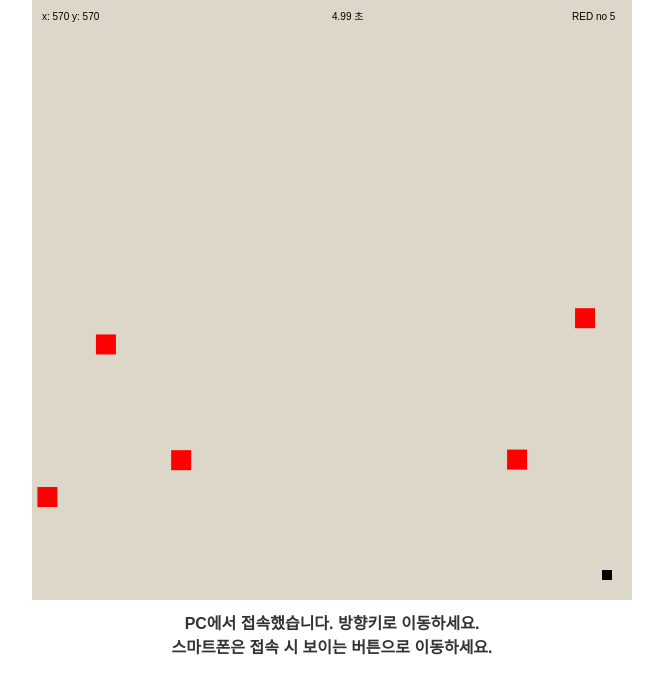
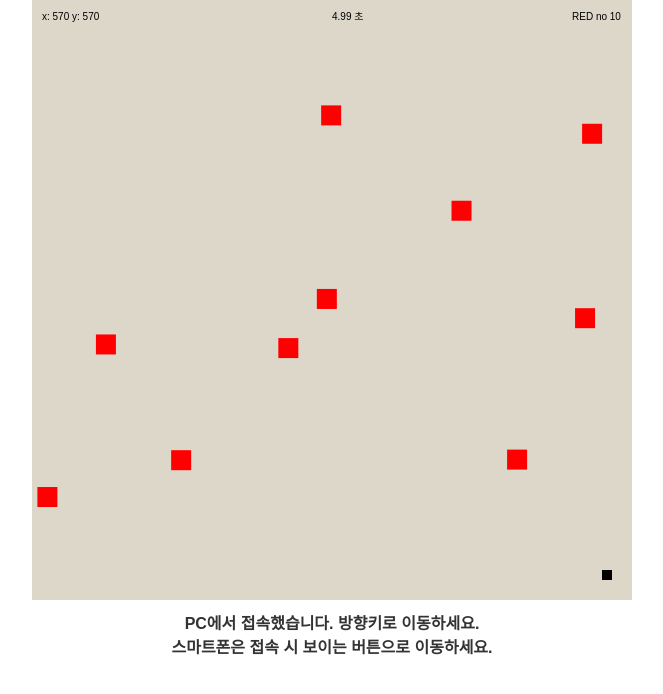
Before and after one commit to kimdongha0816/gitweb, a plain HTML site: page 단원 정리/canvas_js_exam_1_7.html in a window 1280 px wide. Shown: the whole page, without its empty margins (308-971 px from the left). Drawn offline with Linux system fonts and the light colour scheme.

Commit message:
빨간색 사각형 10개

```diff
--- a/단원 정리/canvas_js_exam_1_7.html
+++ b/단원 정리/canvas_js_exam_1_7.html
@@ -122,7 +122,7 @@
         //적 위치
         let enemy = [];
 
-        for(let i = 0; i < 5; i++){
+        for(let i = 0; i < 10; i++){
             enemy[i] = {
                 x: Math.random() * (drawingBoard.width - 20),
                 y: Math.random() * (drawingBoard.height - 20)
@@ -178,12 +178,12 @@
         //적소환 함수
         function enemy1(){
             drawingPen.fillStyle = 'red';
-            for(let i = 0;i<5;i++){
+            for(let i = 0;i<10;i++){
                 drawingPen.fillRect(enemy[i].x, enemy[i].y,20,20)
             }
         }
         function collision1(){
-            for(let i = 0;i<5;i++){
+            for(let i = 0;i<10;i++){
                  if(x+10>enemy[i].x&&
                     x<enemy[i].x+20&&
                     y+10>enemy[i].y&&
@@ -204,7 +204,7 @@
              }
         }, 10);
 
-        let redCount = 5; // 빨간색 사각형의 개수
+        let redCount = 10; // 빨간색 사각형의 개수
 
         function gameClear() {
         drawingPen.fillStyle = "black";
@@ -224,13 +224,13 @@
         y = drawingBoard.height - 30;
 
         // 적 5마리 위치 다시 정하기
-        for(let i = 0; i < 5; i++){
+        for(let i = 0; i < 10; i++){
             enemy[i].x = Math.random() * (drawingBoard.width - 20);
             enemy[i].y = Math.random() * (drawingBoard.height - 20);
         }
 
         // 남은 적 수와 시간 초기화
-        redCount = 5;
+        redCount = 10;
         time = 0;
 
         // 버튼 숨기기
```
